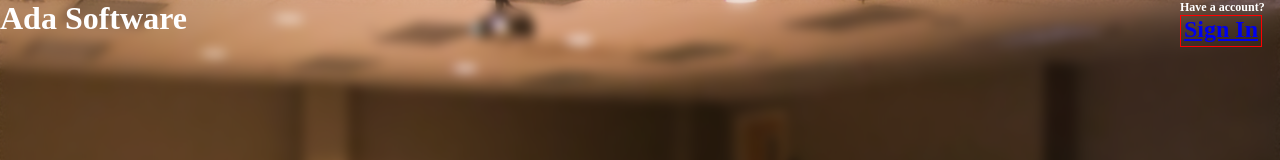
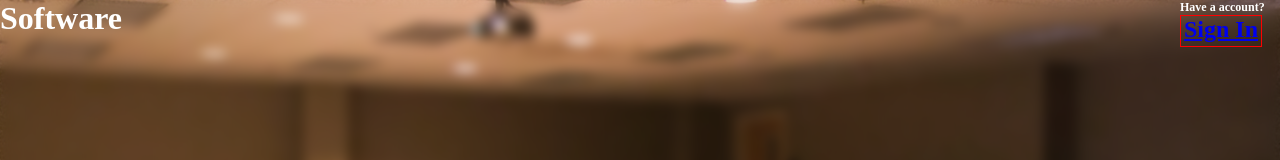
Before and after one commit to Jayanta66/Portfolio1, a plain HTML site: page index.html in a window 1280 px wide. Shown: the top 160 px of the page. Drawn offline with Linux system fonts and the light colour scheme.

Commit message:
Update index.html

```diff
--- a/index.html
+++ b/index.html
@@ -21,7 +21,7 @@
 <header>
 <div id="a">
 
-<h1>Ada Software</h1>
+<h1>Software</h1>
 
 </div id="a">
 
```
